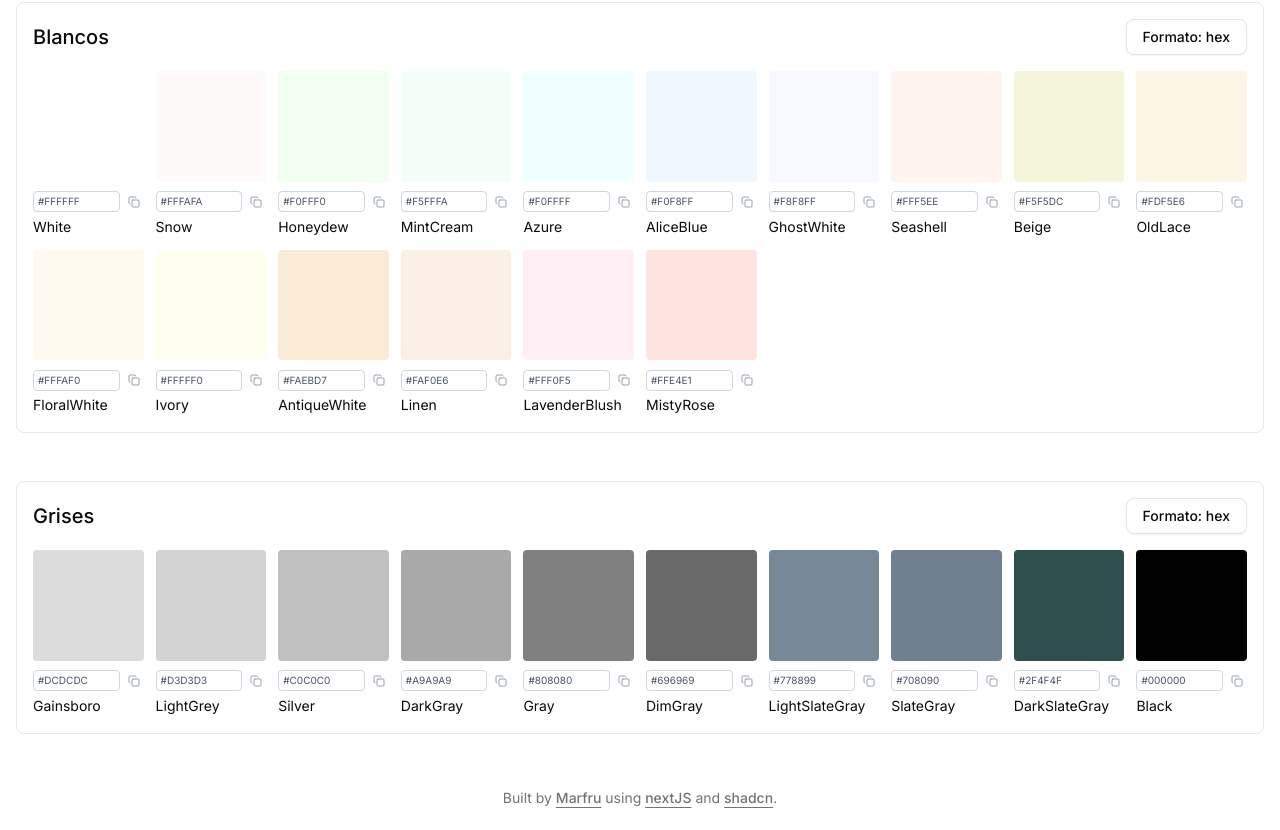
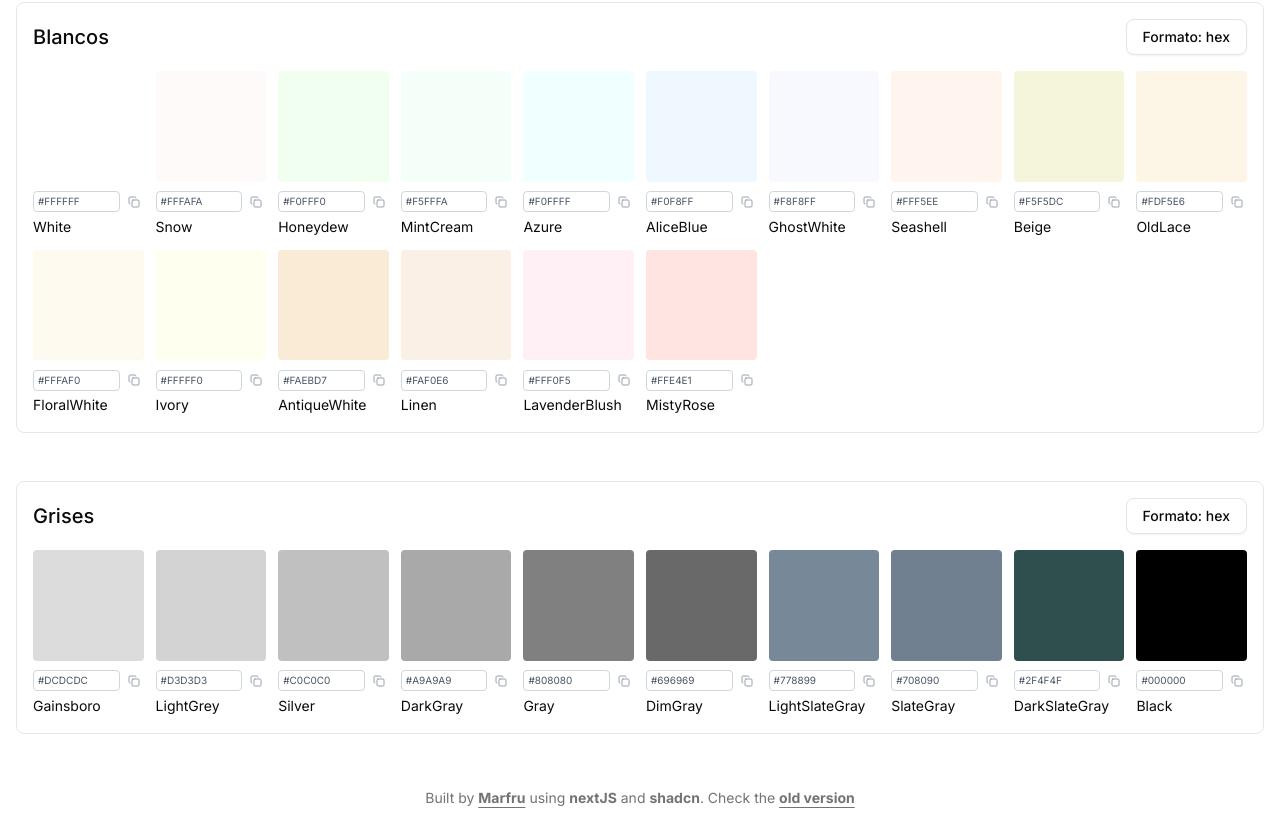
Before and after one commit to Marfru/coloreshtml, a Next.js app: page / in a window 1280 px wide. Shown: the part 3931-4761 px from the top of the page. Built offline with nearby package versions, Linux system fonts and the light colour scheme.

Commit message:
extra information on footer

```diff
--- a/components/footer.tsx
+++ b/components/footer.tsx
@@ -9,7 +9,7 @@ export function Footer() {
             Built by{" "}
             <a
               href="https://marfru.dev"
-              className="font-medium underline underline-offset-4"
+              className="font-bold underline underline-offset-4"
               target="_blank"
               rel="noopener noreferrer"
               aria-label="Marfru's website"
@@ -19,7 +19,7 @@ export function Footer() {
             using{" "}
             <a
               href="https://nextjs.org/"
-              className="font-medium underline underline-offset-4"
+              className="font-bold"
               target="_blank"
               rel="noopener noreferrer"
               aria-label="Official Next.js website"
@@ -29,14 +29,23 @@ export function Footer() {
             and{" "}
             <a
               href="https://ui.shadcn.com/"
-              className="font-medium underline underline-offset-4"
+              className="font-bold"
               target="_blank"
               rel="noopener noreferrer"
               aria-label="Official ui shadcn website"
             >
               shadcn
             </a>
-            .
+            . Check the{" "}
+            <a
+              href="https://old.coloreshtml.com"
+              target="_blank"
+              rel="noopener noreferrer"
+              aria-label="Old version of ColoresHTML"
+              className="font-bold underline underline-offset-4"
+            >
+              old version
+            </a>
           </p>
         </div>
       </div>
```
